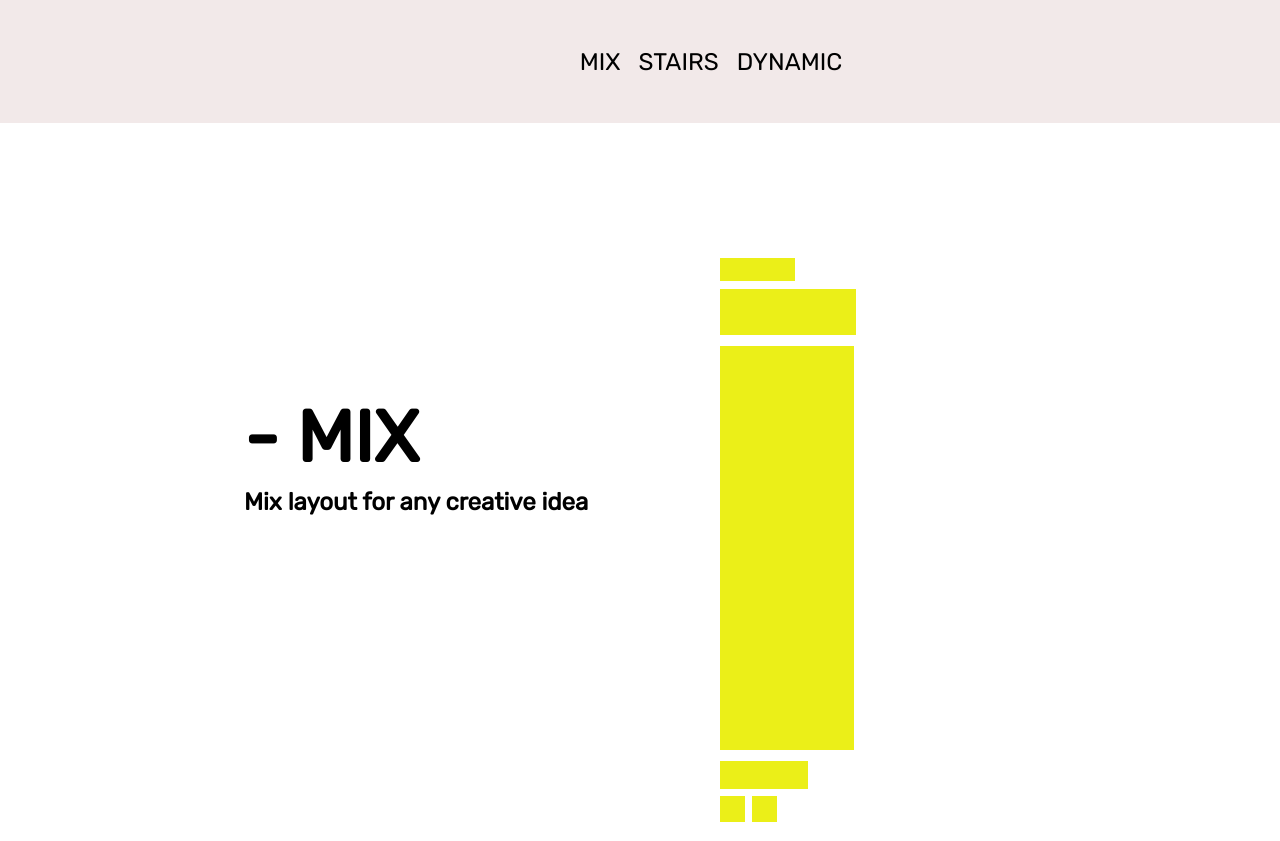
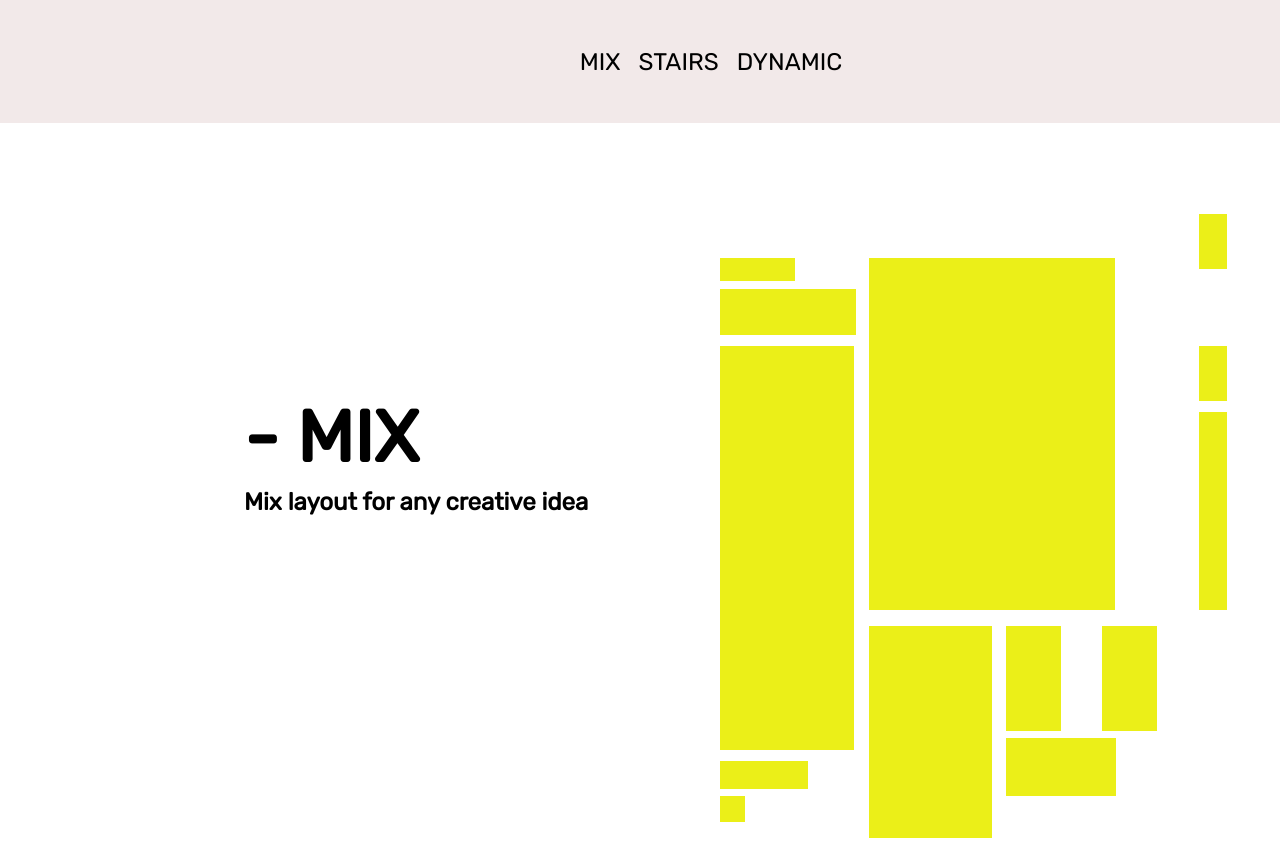
Before and after one commit to YasminAdler/ex3_web2, a plain HTML site: page index.html in a window 1280 px wide. Shown: the top 841 px of the page. Drawn offline with Linux system fonts and the light colour scheme.

Commit message:
finalstage1

```diff
--- a/css/style.css
+++ b/css/style.css
@@ -200,12 +200,88 @@ a {
 
 .rect6 {
     position: absolute;
-    height: 26px;
-    width: 25px;
-    margin-left: 32px;
-    margin-top: 673px;
+    height: 352px;
+    width: 246px;
+    margin-left: 149px;
+    margin-top: 135px;
     background: #EBEF18;
 }
+
+.rect7 {
+    position: absolute;
+    width: 123px;
+    height: 212px;
+    margin-left: 149px;
+    margin-top: 503px;
+    background: #EBEF18;
+}
+
+.rect8 {
+    position: absolute;
+    height: 105px;
+    width: 55px;
+    margin-left: 356px;
+    margin-top: 503px;
+    background: #EBEF18;
+}
+
+.rect9 {
+    position: absolute;
+    height: 105px;
+    width: 55px;
+    margin-left: 286px;
+    margin-top: 503px;
+    background: #EBEF18;
+}
+
+
+.rect10 {
+    position: absolute;
+    height: 105px;
+    width: 55px;
+    margin-left: 382px;
+    margin-top: 503px;
+    background: #EBEF18;
+}
+
+
+.rect11 {
+    position: absolute;
+    height: 58px;
+    width: 110px;
+    margin-left: 286px;
+    margin-top: 615px;
+    background: #EBEF18;
+}
+
+.rect12 {
+    position: absolute;
+    height: 55px;
+    width: 28px;
+    margin-left: 479px;
+    margin-top: 91px;
+    background: #EBEF18;
+}
+
+.rect13 {
+    position: absolute;
+    height: 55px;
+    width: 28px;
+    margin-left: 479px;
+    margin-top: 223px;
+    background: #EBEF18;
+}
+
+.rect14 {
+    position: absolute;
+    height: 198px;
+    width: 28px;
+    margin-left: 479px;
+    margin-top: 289px;
+    background: #EBEF18;
+}
+
+
 
 #rec1 {
     position: absolute;
--- a/index.html
+++ b/index.html
@@ -36,9 +36,13 @@
                 <div class="rect5"> </div>
                 <div class="rect6"> </div>
                 <div class="rect7"> </div>
-                <div class="rect8"> </div>
-
-
+                <div class="rect9"> </div>
+                <div class="rect10"> </div>
+                <div class="rect11"> </div>
+                <div class="rect12"> </div>
+                <div class="rect13"> </div>
+                <div class="rect14"> </div>
+                <div class="rect15"> </div>
             </section>
         </section>
 
```
